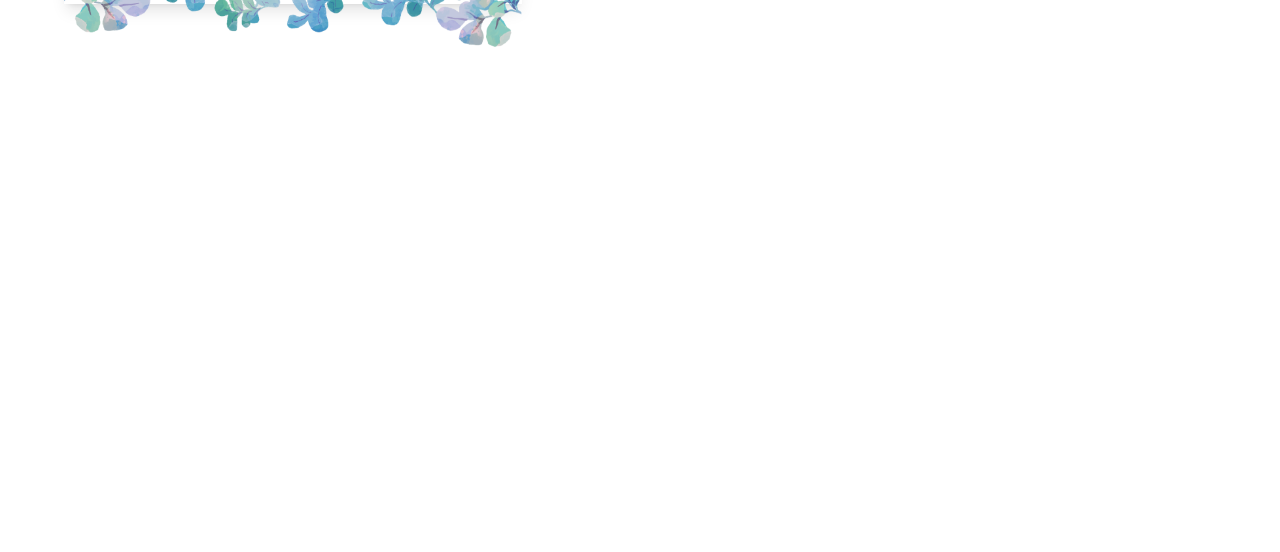
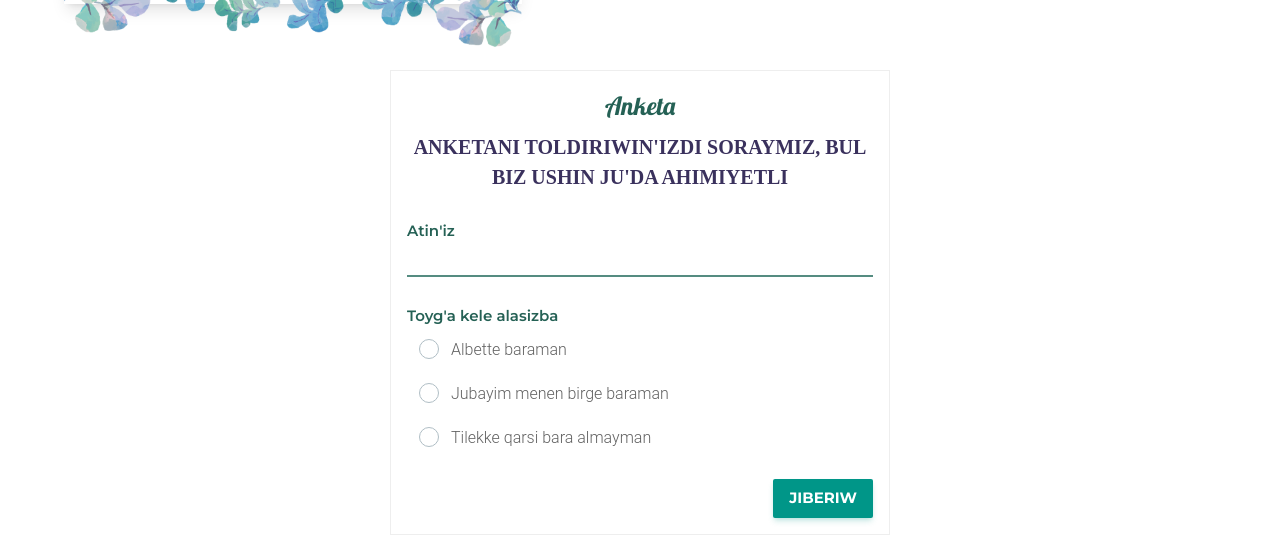
Before and after one commit to Aydos2001/Wedding, a React (Vite) app: page / in a window 1280 px wide. Shown: the part 1481-2033 px from the top of the page. Before the commit the page ends 1551 px from the top, so only its background shows below. Built offline with nearby package versions, Linux system fonts and the light colour scheme; a web font is replaced by a local one.

Commit message:
create anketa

```diff
--- a/src/Layout/Layout.jsx
+++ b/src/Layout/Layout.jsx
@@ -3,6 +3,7 @@ import Home from './LayoutPages/Home'
 import Header from './LayoutPages/Header'
 import About from './LayoutPages/About'
 import { motion, useScroll } from "framer-motion"
+import Questionnaire from './LayoutPages/questionnaire'
 
 
 const Layout = () => {
@@ -11,6 +12,7 @@ const Layout = () => {
       <Header/>
       <Home/>
       <About/>
+      <Questionnaire/>
     </div>
   )
 }
--- /dev/null
+++ b/src/Layout/LayoutPages/Questionnaire.jsx
@@ -0,0 +1,39 @@
+import React from 'react'
+import Container from '../../components/container'
+import { Button, Input, Radio } from '@material-tailwind/react'
+
+const Questionnaire = () => {
+    return (
+        <div>
+            <Container>
+                <div className='flex justify-center mb-[20px]'>
+                    <div className='border-[1px] flex flex-col gap-[20px] p-4 max-w-[500px]'>
+                        <div>
+                            <h2 className='text-[20px] text-center sm:text-[25px] md:text-[25px] lg:text-[25px] font-lobster text-[#256155]'>Anketa</h2>
+                            <p className='text-[16px] mt-2 sm:text-[20px] md:text-[15px] lg:text-[20px] font-spectral text-[#3a315d] font-bold uppercase text-center'>
+                                Anketani toldiriwin'izdi soraymiz, Bul biz ushin ju'da ahimiyetli
+                            </p>
+                        </div>
+                        <div className=''>
+                            <p className='text-[15px] mt-2 font-mont text-[#256155] font-semibold'>Atin'iz</p>
+                            <input type="text" className='border-b-2 w-full border-[#558c81] focus:border-[#135a4c] py-1 outline-none font-bold text-[#3a315d] font-spectral text-20px' />
+                        </div>
+                        <div>
+                            <p className='text-[15px] mt-2 font-mont text-[#256155] font-semibold'>Toyg'a kele alasizba</p>
+                            <div className="flex  flex-col">
+                                <Radio color='teal'  name="type" label="Albette baraman" ripple={true} />
+                                <Radio color='teal'  name="type" label="Jubayim menen birge baraman" ripple={true} />
+                                <Radio color='teal'  name="type" label="Tilekke qarsi bara almayman" ripple={true} />
+                            </div>
+                        </div>
+                        <div className='flex justify-end'>
+                            <Button color='teal' size='sm' className='text-[15px] font-mont rounded-sm'>Jiberiw</Button>
+                        </div>
+                    </div>
+                </div>
+            </Container>
+        </div>
+    )
+}
+
+export default Questionnaire
```
